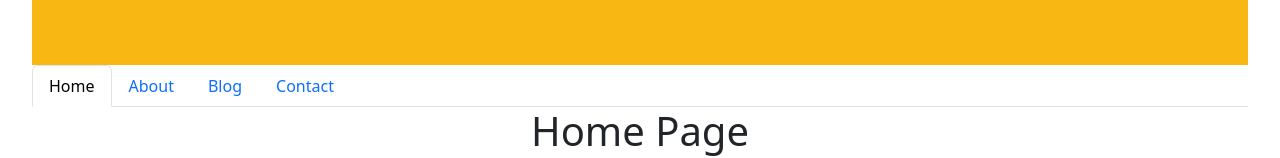
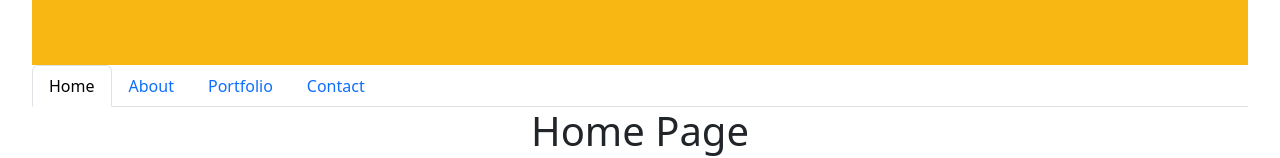
Before and after one commit to SherryK1103/React-Portfolio, a React (Vite) app: page / in a window 1280 px wide. Shown: the part 167-325 px from the top of the page. Built offline with nearby package versions, Linux system fonts and the light colour scheme.

Commit message:
changed blog to portfolio

```diff
--- a/src/components/NavTabs.jsx
+++ b/src/components/NavTabs.jsx
@@ -28,11 +28,11 @@ function NavTabs() {
       </li>
       <li className="nav-item">
         <Link
-          to="/Blog"
+          to="/Portfolio"
           // Check to see if the currentPage is `Blog`, and if so we use the active link class from bootstrap. Otherwise, we set it to a normal nav-link
-          className={currentPage === '/Blog' ? 'nav-link active' : 'nav-link'}
+          className={currentPage === '/Portfolio' ? 'nav-link active' : 'nav-link'}
         >
-          Blog
+          Portfolio
         </Link>
       </li>
       <li className="nav-item">
--- a/src/pages/Blog.jsx
+++ b/src/pages/Portfolio.jsx
@@ -1,4 +1,4 @@
-export default function Blog() {
+export default function Portfolio() {
   return (
     <div>
       <h1>Blog Page</h1>
```
Also changed, not shown: src/pages/Resume.jsx (added).
